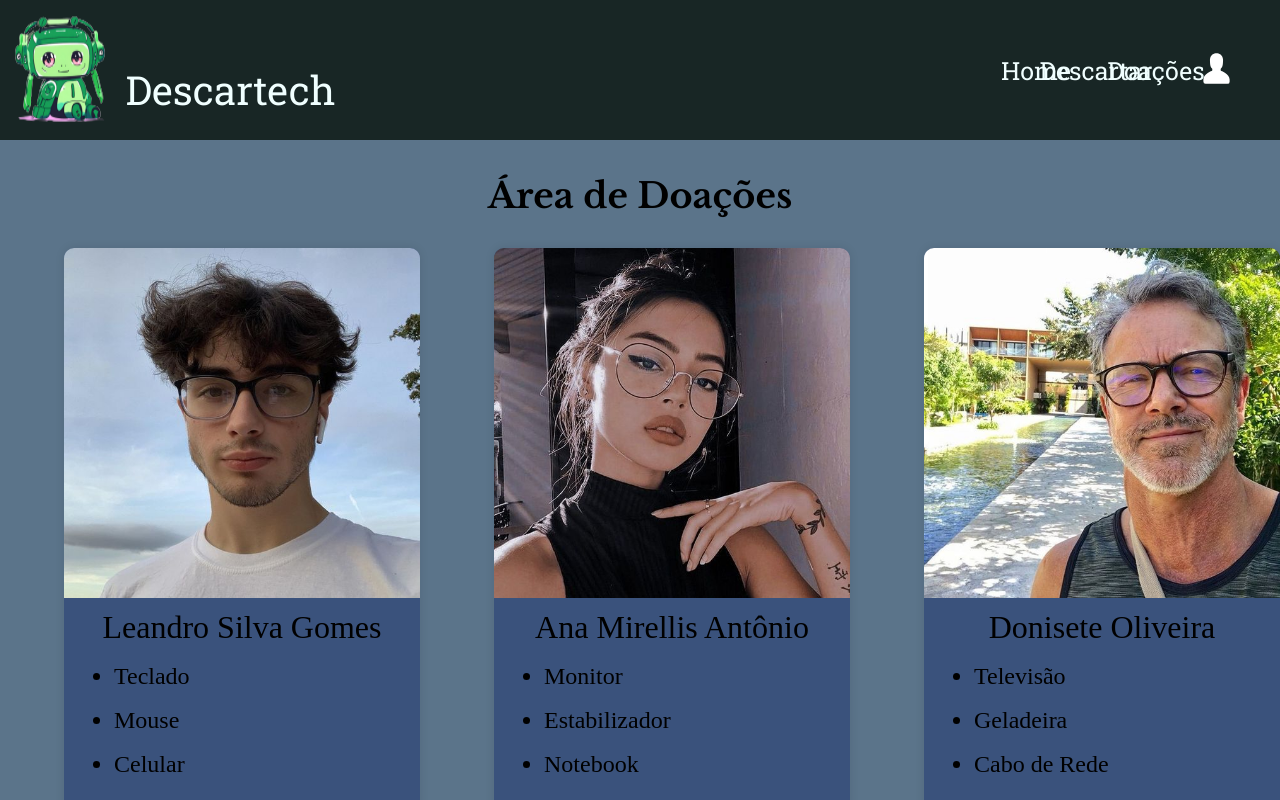
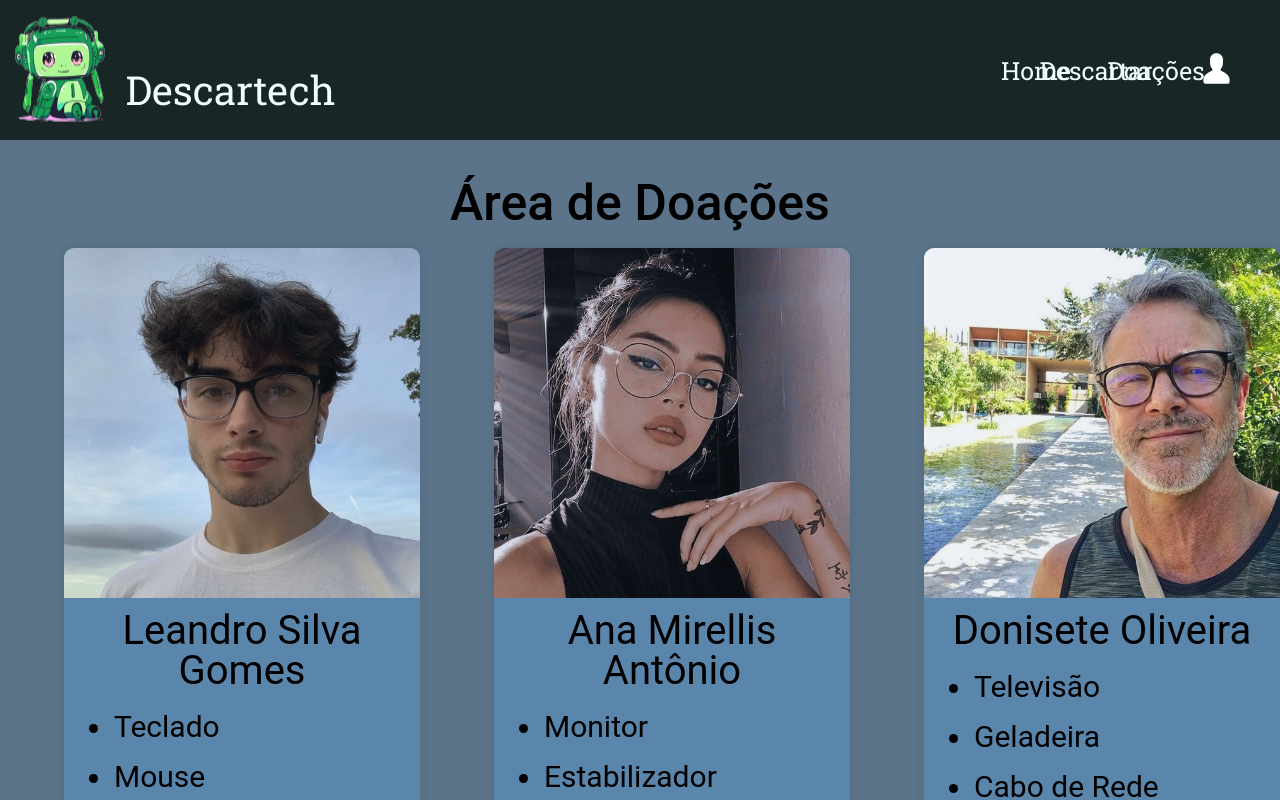
Before and after one commit to HarryZardo/Descartech-2.0, a React (Create React App) app: page /doacoes in a window 1280 px wide. Shown: the top 800 px of the page. Built offline with nearby package versions, Linux system fonts and the light colour scheme.

Commit message:
dfdsdsfds

```diff
--- a/src/pages/Doacoes/Doacoes.module.scss
+++ b/src/pages/Doacoes/Doacoes.module.scss
@@ -1,4 +1,5 @@
-@import url('https://fonts.googleapis.com/css2?family=Libre+Baskerville:ital,wght@0,400;0,700;1,400&display=swap');
+@import url('https://fonts.googleapis.com/css2?family=Roboto+Slab:wght@100;200;300;400;500;600;700;800;900&display=swap');
+
 
 .doacoes_title {
   width: 400px;
@@ -6,9 +7,9 @@
   text-align: center;
   margin: 0 auto 5px;
   margin-top: 3%;
-  font-size: 35px;
-  font-weight: 600;
-  font-family: 'Libre Baskerville', serif;
+  font-size: 50px;
+  font-weight: 500;
+  font-family: 'roboto', serif;
   color: black;
 }
 
@@ -21,7 +22,7 @@
   margin-top: 5%;
   margin-bottom: 5%;
   margin-left: 5%;
-  background-color: #3a527c;
+  background-color: #5B86AC;
   border-radius: 10px;
   box-shadow: 0 0 10px rgba(0, 0, 0, 0.1);
   overflow: hidden;
@@ -32,6 +33,7 @@
 .img_user {
   width: 100%;
   height: 350px;
+  opacity: 90%;
 }
 
 .user_info {
@@ -39,8 +41,9 @@
   text-align: center;
 
   &__name{
-    margin-bottom: 6%;
-   font-size: 2rem;
+   margin-bottom: 6%;
+   font-size: 40px;
+   font-family: 'roboto', serif;
 };
 }
 
@@ -53,11 +56,13 @@ ul {
   text-align: left;
   font-size: 1rem;
   list-style-type: disc;
+  font-family: 'roboto', serif;
 }
 
 li {
   margin-bottom: 20px;
-  font-size: 1.5rem;
+  font-size: 30px;
+  font-family: 'roboto', serif;
 }
 
 
@@ -70,5 +75,6 @@ li {
   cursor: pointer;
   border-radius: 0 0 10px 10px;
   outline: none;
-  font-size: larger;
+  font-size: 30px;
+  font-family: 'roboto', serif;
 }
--- a/src/pages/Formulario/Formulario.module.scss
+++ b/src/pages/Formulario/Formulario.module.scss
@@ -20,7 +20,7 @@
     padding-right: 3%;
 
     &__text{
-        font-size: 40px;
+        font-size: 50px;
         text-align: center;
         font-weight: 900;
         font-family: 'roboto', serif;
@@ -63,9 +63,10 @@
 
 
        &__label{
-           font-size: 20px;
+           font-size: 30px;
            font-weight: 600;
-           color: rgb(8, 8, 8);
+           color: rgb(0, 0, 0);
+           font-family: 'roboto', serif;
            padding: 8px;
        }
    }
@@ -75,7 +76,7 @@
 
 .card {
   background-color: #5B86AC;
-  padding: 5px;
+  padding: 4px;
   border-radius: 10px;
   text-align: center;
   width: 1300px;
@@ -118,10 +119,10 @@
 
 .checkbox {
   margin-top: 20px;
-  margin-left: 205px;
+  margin-left: 200px;
   display: grid;
   grid-template-columns: repeat(3, 1fr);
-  gap: 7px; /* Aumentado o espaçamento entre as checkboxes */
+  gap: 10px; /* Aumentado o espaçamento entre as checkboxes */
   padding: 10px;
   font-size: 1.3rem;
   justify-content: center; /* Adicionado para centralizar o conteúdo */
@@ -173,16 +174,15 @@ input[type="checkbox"]:checked + label span {
 // estilizando o alert:
 
 .styled-alert {
-  position: fixed;
-  top: 50%;
-  left: 50%;
+  top: 100%;
+  left: 100%;
   transform: translate(-50%, -50%);
   padding: 15px;
-  background-color: blue;
+  background-color: #3D5A73;
   color: white;
   border-radius: 5px;
   text-align: center;
-  font-size: 25px;
+  font-size: 40px;
   z-index: 999;
 }
 
--- a/src/pages/Home/Home.module.scss
+++ b/src/pages/Home/Home.module.scss
@@ -91,5 +91,6 @@
       font-weight: 400;
       line-height: 25px; /* 114.286% */
       letter-spacing: 1.4px;
+      text-align: justify;
     }
 }
--- a/src/pages/Inicial/Inicial.module.scss
+++ b/src/pages/Inicial/Inicial.module.scss
@@ -9,9 +9,9 @@
   &__text {
     position: static;
     margin-top: 150px;
-    font-weight: 700;
+    font-weight: 800;
     font-style: normal;
-    font-size: 100px;
+    font-size: 110px;
     font-family: 'Roboto Slab', serif;
     padding-top: 80px;
     padding-left: 120px;
@@ -34,11 +34,11 @@
 .green_button {
   background-color: #182625;
   color:aliceblue;
-  padding: 10px 20px;
+  padding: 10px 10px;
   margin: 5px;
   border: none;
   cursor: pointer;
-  margin-top: 180px;
+  margin-top: 150px;
   margin-left: 60px;
 
     font-size: 25px;
--- a/src/services/api.ts
+++ b/src/services/api.ts
@@ -1,7 +1,7 @@
 import axios from "axios";
 
 const api = axios.create({
-    baseURL: 'http://localhost:8080/api'
+    baseURL: 'http://localhost:8080/descartech'
 })
 
 export default api;
```
